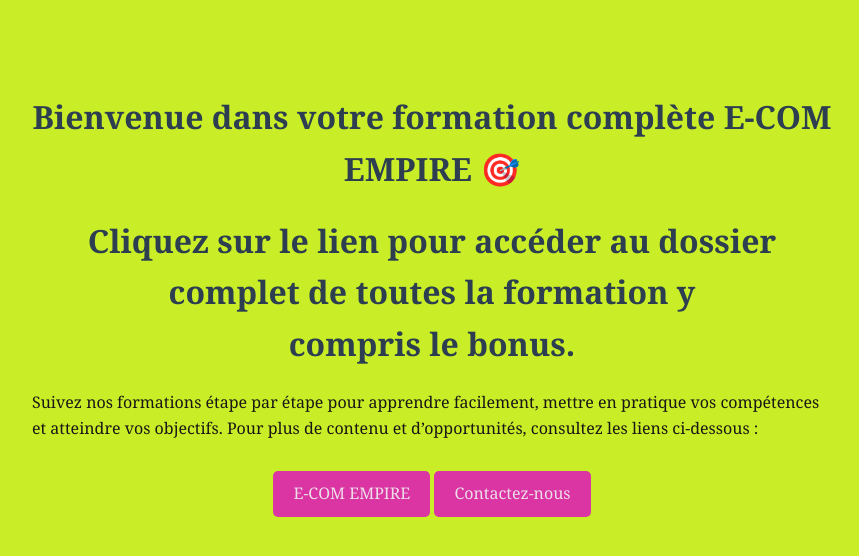
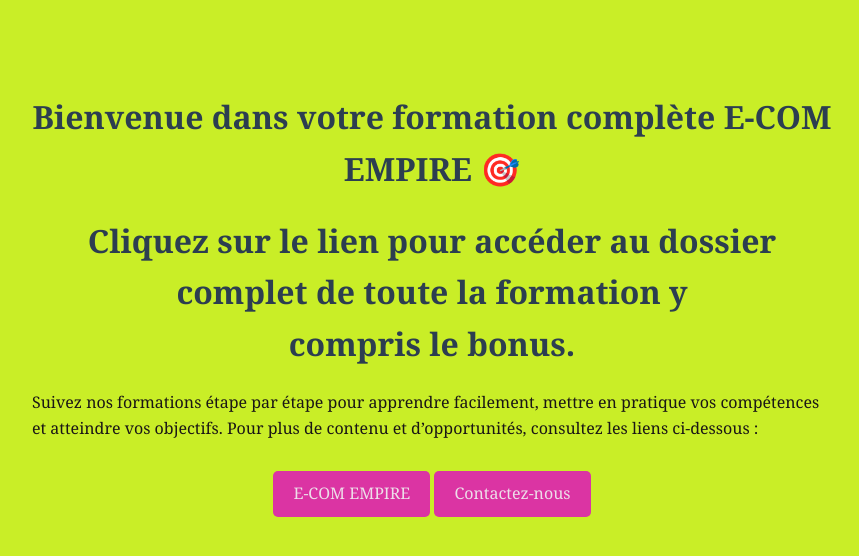
Before and after one commit to nacoulmamohamadi67-png/E-com, a plain HTML site: page index.html in a window 1280 px wide. Shown: the whole page, without its empty margins (208-1067 px from the left). Drawn offline with Linux system fonts and the light colour scheme.

Commit message:
Update index.html

```diff
--- a/index.html
+++ b/index.html
@@ -38,7 +38,7 @@
 <body>
     <h1>Bienvenue dans votre formation complète
          E-COM EMPIRE 🎯</h1>
-     <h1>Cliquez sur le lien pour accéder au dossier complet de toutes la formation y compris le bonus.</h1>
+     <h1>Cliquez sur le lien pour accéder au dossier complet de toute la formation y compris le bonus.</h1>
     <p>
         Suivez nos formations étape par étape pour apprendre facilement, mettre en pratique vos compétences et atteindre vos objectifs. Pour plus de contenu et d’opportunités, consultez les liens ci-dessous :
     </p>
```
